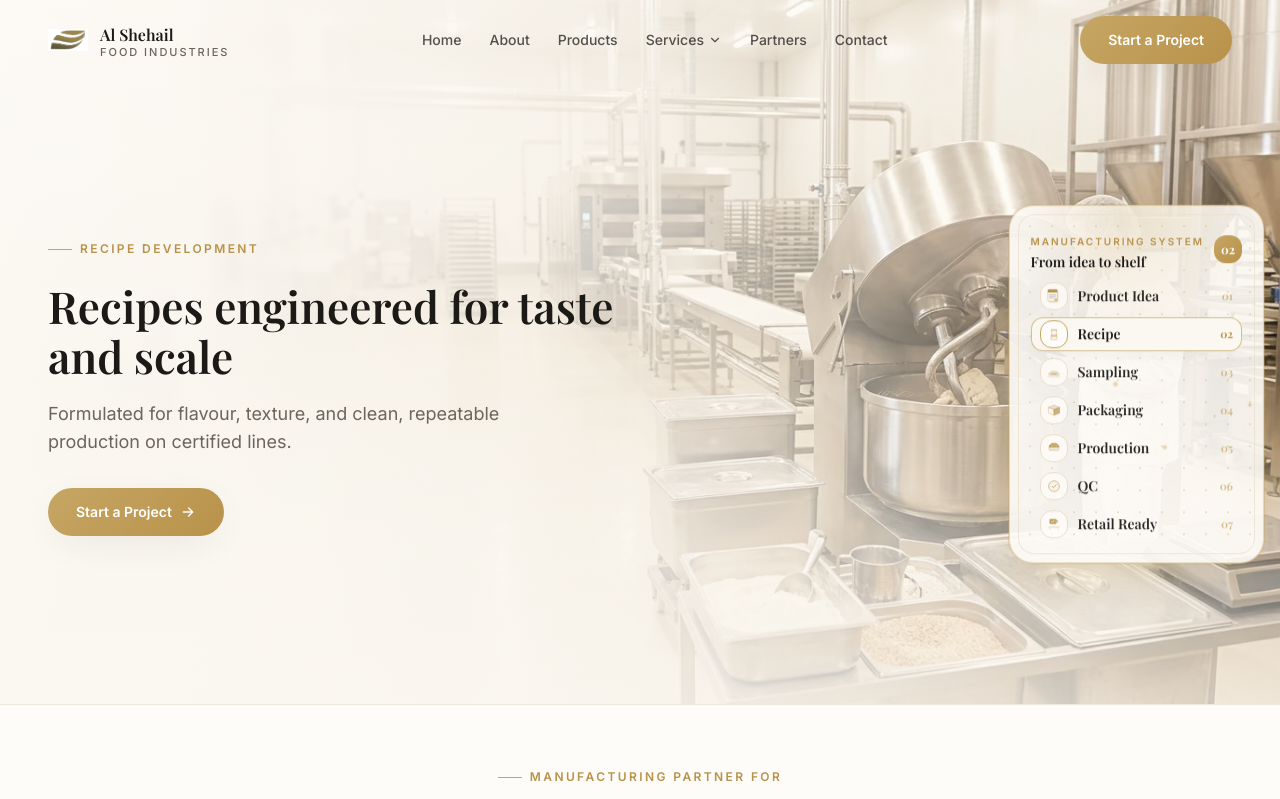
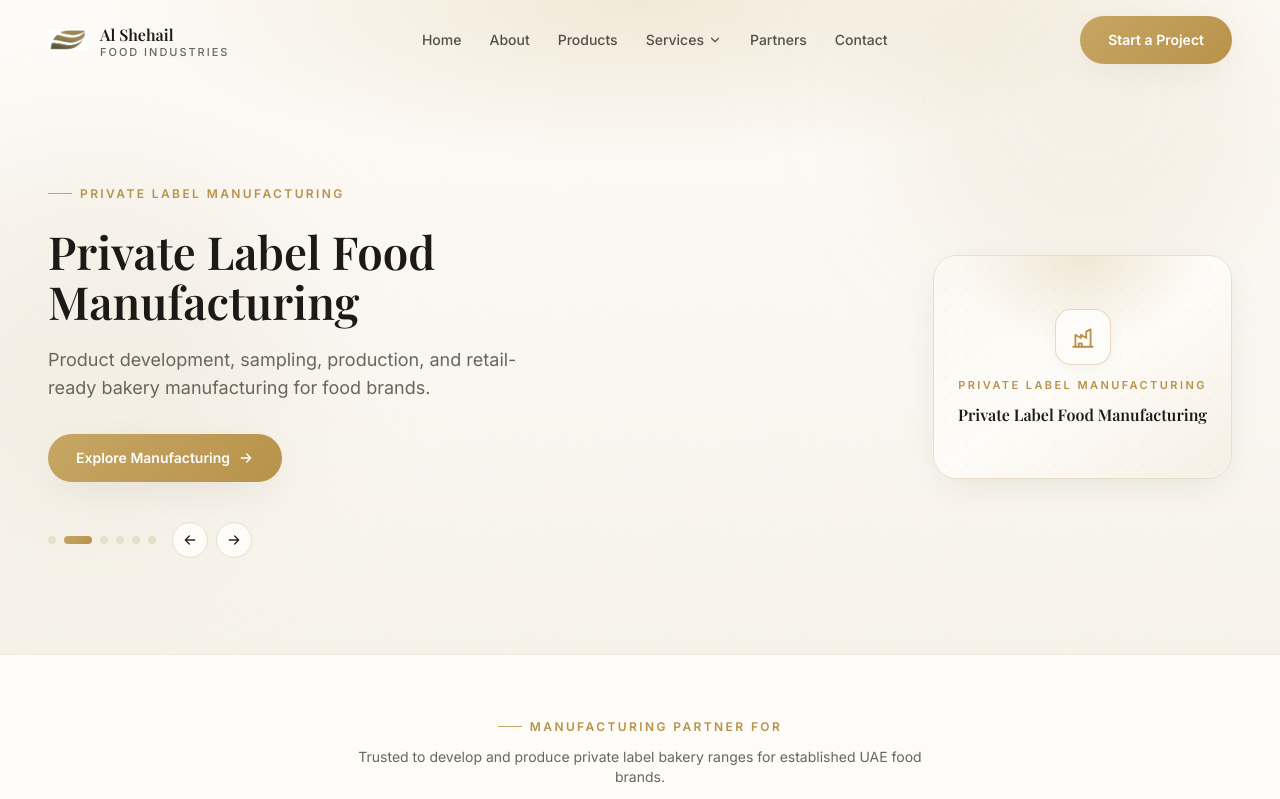
Before and after one commit to Ma7mdYehia/al-shehail-food-industry-landing-page, a Next.js app: page / in a window 1280 px wide. Shown: the top 799 px of the page. Built offline with nearby package versions, Linux system fonts and the light colour scheme; a web font is replaced by a local one.

Commit message:
Refactor hero into service ecosystem slider
Co-Authored-By: Claude Opus 4.8 <noreply@anthropic.com>
Claude-Session: https://claude.ai/code/session_01FYCJKz6WipxMBpvd4besZg

```diff
--- a/components/hero/HeroSlider.tsx
+++ b/components/hero/HeroSlider.tsx
@@ -2,52 +2,53 @@
 
 import Image from "next/image";
 import { useEffect, useState } from "react";
-import { heroSlides, type HeroTrustIcon } from "@/lib/content";
-import { assets, hasAsset, getAssetAlt } from "@/lib/assets";
-import HeroSystem from "./HeroSystem";
+import {
+  homepageHeroSlides,
+  type EcosystemHeroService,
+  type EcosystemHeroSlide,
+} from "@/lib/homepageEcosystem";
+import {
+  ProductionIcon,
+  PackagingIcon,
+  RetailIcon,
+  DevelopIcon,
+} from "@/components/Icons";
 
-// Calm autoplay cadence — slow enough to read each stage.
-const AUTOPLAY_MS = 5500;
+// Calm autoplay cadence — slow enough to read each slide.
+const AUTOPLAY_MS = 6000;
 
-/** Small premium trust-point icon set, matching the warm gold identity. */
-function TrustIcon({ name }: { name: HeroTrustIcon }) {
-  const common = {
-    width: 16,
-    height: 16,
-    viewBox: "0 0 24 24",
-    fill: "none",
-    stroke: "currentColor",
-    strokeWidth: 1.8,
-    strokeLinecap: "round" as const,
-    strokeLinejoin: "round" as const,
-    "aria-hidden": true,
-  };
-  switch (name) {
-    case "shield-check":
-      return (
-        <svg {...common}>
-          <path d="M12 3l7 3v5c0 4.4-3 7.6-7 9-4-1.4-7-4.6-7-9V6l7-3z" />
-          <path d="M9 12l2 2 4-4.5" />
-        </svg>
-      );
-    case "label":
-      return (
-        <svg {...common}>
-          <path d="M3 8a2 2 0 012-2h7l9 6-9 6H5a2 2 0 01-2-2V8z" />
-          <circle cx="7.5" cy="12" r="1.1" />
-        </svg>
-      );
-    case "truck":
-      return (
-        <svg {...common}>
-          <path d="M3 7h11v8H3z" />
-          <path d="M14 10h4l3 3v2h-7z" />
-          <circle cx="7" cy="17" r="1.6" />
-          <circle cx="17" cy="17" r="1.6" />
-        </svg>
-      );
-  }
+/** Small ecosystem glyph (four connected nodes) for the opening/closing slides. */
+function EcosystemIcon({ width = 22, height = 22 }: { width?: number; height?: number }) {
+  return (
+    <svg
+      width={width}
+      height={height}
+      viewBox="0 0 24 24"
+      fill="none"
+      stroke="currentColor"
+      strokeWidth="1.8"
+      strokeLinecap="round"
+      strokeLinejoin="round"
+      aria-hidden
+    >
+      <rect x="4" y="4" width="6" height="6" rx="1.5" />
+      <rect x="14" y="4" width="6" height="6" rx="1.5" />
+      <rect x="4" y="14" width="6" height="6" rx="1.5" />
+      <rect x="14" y="14" width="6" height="6" rx="1.5" />
+    </svg>
+  );
 }
+
+const SERVICE: Record<
+  EcosystemHeroService,
+  { label: string; Icon: (p: { width?: number; height?: number }) => JSX.Element }
+> = {
+  ecosystem: { label: "Al Shehail Ecosystem", Icon: EcosystemIcon },
+  manufacturing: { label: "Private Label Manufacturing", Icon: ProductionIcon },
+  "brand-design": { label: "Packaging & Brand Design", Icon: PackagingIcon },
+  distribution: { label: "Distribution & Retail Reach", Icon: RetailIcon },
+  "digital-marketing": { label: "Food Digital Marketing", Icon: DevelopIcon },
+};
 
 function usePrefersReducedMotion() {
   const [reduced, setReduced] = useState(false);
@@ -61,153 +62,192 @@ function usePrefersReducedMotion() {
   return reduced;
 }
 
+function ArrowIcon() {
+  return (
+    <svg
+      width="16"
+      height="16"
+      viewBox="0 0 24 24"
+      fill="none"
+      stroke="currentColor"
+      strokeWidth="2"
+      strokeLinecap="round"
+      strokeLinejoin="round"
+      aria-hidden
+    >
+      <path d="M5 12h14M13 6l6 6-6 6" />
+    </svg>
+  );
+}
+
+/** Right-side media frame: renders the slide video/image when present, or a
+ *  premium service-themed fallback panel when the asset isn't supplied yet. */
+function HeroMedia({ slide }: { slide: EcosystemHeroSlide }) {
+  const { label, Icon } = SERVICE[slide.service];
+
+  return (
+    <div className="relative aspect-[4/3] w-full overflow-hidden rounded-3xl border border-sand bg-warmwhite shadow-soft">
+      {slide.type === "video" && slide.media ? (
+        <video
+          autoPlay
+          muted
+          loop
+          playsInline
+          preload="metadata"
+          aria-hidden
+          className="absolute inset-0 h-full w-full object-cover"
+        >
+          <source src={slide.media} type="video/mp4" />
+        </video>
+      ) : slide.media ? (
+        <Image
+          src={slide.media}
+          alt={slide.title}
+          fill
+          sizes="(max-width: 1024px) 100vw, 40vw"
+          priority
+          className="object-cover"
+        />
+      ) : (
+        // Premium fallback — no broken media, just a warm service panel.
+        <>
+          <div className="absolute inset-0 bg-gradient-to-br from-cream via-warmwhite to-beige/70" />
+          <div className="oven-glow pointer-events-none absolute inset-0" aria-hidden />
+          <div className="bg-dotted-gold pointer-events-none absolute inset-0 opacity-30" aria-hidden />
+          <div className="relative flex h-full flex-col items-center justify-center gap-3 px-6 text-center">
+            <span className="flex h-14 w-14 items-center justify-center rounded-2xl border border-champagne/40 bg-warmwhite text-gold shadow-card">
+              <Icon width={26} height={26} />
+            </span>
+            <span className="text-[11px] font-semibold uppercase tracking-[0.22em] text-gold">
+              {label}
+            </span>
+            <span className="max-w-xs font-serif text-base font-semibold leading-tight text-ink">
+              {slide.title}
+            </span>
+          </div>
+        </>
+      )}
+    </div>
+  );
+}
+
 export default function HeroSlider() {
   const [active, setActive] = useState(0);
   const [paused, setPaused] = useState(false);
   const reducedMotion = usePrefersReducedMotion();
 
-  // The interactive system only renders when no real factory photo exists.
-  const showSystem = !hasAsset(assets.factory.exterior);
+  const count = homepageHeroSlides.length;
+  const slide = homepageHeroSlides[active];
+  const service = SERVICE[slide.service];
 
-  // Slow, calm autoplay — paused on hover/focus and under reduced-motion.
+  const go = (i: number) => setActive(((i % count) + count) % count);
+
   useEffect(() => {
-    if (!showSystem || paused || reducedMotion) return;
+    if (paused || reducedMotion) return;
     const id = window.setInterval(
-      () => setActive((i) => (i + 1) % heroSlides.length),
+      () => setActive((i) => (i + 1) % count),
       AUTOPLAY_MS
     );
     return () => window.clearInterval(id);
-  }, [showSystem, paused, reducedMotion]);
-
-  const slide = heroSlides[active];
+  }, [paused, reducedMotion, count]);
 
   return (
     <div
-      className="relative flex min-h-[88vh] items-center overflow-hidden pt-32 pb-20 sm:pt-36 lg:min-h-[44rem] lg:pt-44 lg:pb-28"
+      className="relative flex items-center pt-32 pb-16 sm:pt-36 lg:min-h-[40rem] lg:pt-44 lg:pb-24"
       onMouseEnter={() => setPaused(true)}
       onMouseLeave={() => setPaused(false)}
       onFocusCapture={() => setPaused(true)}
       onBlurCapture={() => setPaused(false)}
     >
-      {/* Active stage banner — a full-bleed cinematic layer that fills the whole
-          hero area beneath the header, all the way to the bottom edge. Warm
-          gradient overlays keep the left copy very readable while letting more
-          of the image breathe on the right. All stage images are stacked and
-          cross-faded by opacity to avoid layout shift and re-mounting. */}
-      <div className="pointer-events-none absolute inset-0 -z-[5] overflow-hidden">
-        {heroSlides.map((s, i) => (
-          <Image
-            key={s.image}
-            src={s.image}
-            alt={s.imageAlt}
-            fill
-            sizes="100vw"
-            priority={i === 0}
-            aria-hidden={i !== active}
-            className={`object-cover object-center transition-opacity duration-700 ease-out ${
-              i === active ? "opacity-100" : "opacity-0"
-            }`}
-          />
-        ))}
-        {/* Warm readability overlays — stronger cream wash on the left for the
-            copy, more image visibility kept on the right. */}
-        <div className="absolute inset-0 bg-gradient-to-r from-cream via-cream/85 to-cream/20 sm:via-cream/70 sm:to-transparent" />
-        <div className="absolute inset-0 bg-gradient-to-t from-cream/70 via-transparent to-warmwhite/35" />
-        {/* Stronger wash on mobile where copy sits over the image */}
-        <div className="absolute inset-0 bg-cream/55 sm:bg-transparent" />
-      </div>
+      <div className="container-x relative">
+        <div className="grid items-center gap-10 lg:grid-cols-2 lg:gap-12">
+          {/* Copy */}
+          <div className="max-w-xl">
+            <span className="eyebrow">
+              <span className="h-px w-6 bg-champagne" />
+              {service.label}
+            </span>
 
-      <div className="container-x relative">
-      <div className="max-w-xl animate-fade-up">
-        {slide.eyebrow && (
-          <span className="eyebrow">
-            <span className="h-px w-6 bg-champagne" />
-            {slide.eyebrow}
-          </span>
-        )}
+            <h1
+              key={`t-${active}`}
+              className="heading-serif mt-6 max-w-xl animate-fade-up text-4xl leading-[1.12] sm:text-[2.4rem] lg:text-[2.85rem] lg:leading-[1.1]"
+            >
+              {slide.title}
+            </h1>
 
-        {/* key re-triggers the subtle fade between slide variants */}
-        <h1
-          key={`t-${active}`}
-          className="heading-serif mt-6 max-w-xl animate-fade-up text-4xl leading-[1.12] sm:text-[2.4rem] lg:text-[2.75rem] lg:leading-[1.12]"
-        >
-          {slide.title}
-        </h1>
+            <p
+              key={`d-${active}`}
+              className="mt-5 max-w-lg animate-fade-up text-base leading-relaxed text-stone sm:text-lg"
+            >
+              {slide.subtitle}
+            </p>
 
-        <p
-          key={`d-${active}`}
-          className="mt-5 max-w-lg animate-fade-up text-base leading-relaxed text-stone sm:text-lg"
-        >
-          {slide.description}
-        </p>
+            <div className="mt-8 flex flex-wrap gap-4">
+              <a href={slide.primaryCta.href} className="btn-primary group">
+                {slide.primaryCta.label}
+                <span className="transition-transform duration-300 group-hover:translate-x-0.5">
+                  <ArrowIcon />
+                </span>
+              </a>
+              {slide.secondaryCta && (
+                <a href={slide.secondaryCta.href} className="btn-secondary">
+                  {slide.secondaryCta.label}
+                </a>
+              )}
+            </div>
 
-        {slide.ctaLabel && (
-          <div className="mt-8">
-            <a href={slide.ctaHref ?? "/contact"} className="btn-primary group">
-              {slide.ctaLabel}
-              <svg
-                className="transition-transform duration-300 group-hover:translate-x-0.5"
-                width="16"
-                height="16"
-                viewBox="0 0 24 24"
-                fill="none"
-                stroke="currentColor"
-                strokeWidth="2"
-                strokeLinecap="round"
-                strokeLinejoin="round"
-                aria-hidden
-              >
-                <path d="M5 12h14M13 6l6 6-6 6" />
-              </svg>
-            </a>
-          </div>
-        )}
-
-        {slide.trustPoints && slide.trustPoints.length > 0 && (
-          <div className="mt-10 flex flex-wrap gap-2.5">
-            {slide.trustPoints.map((point) => (
-              <span
-                key={point.label}
-                className="inline-flex items-center gap-2 rounded-full border border-sand bg-warmwhite/80 px-3.5 py-1.5 text-xs font-semibold text-charcoal"
-              >
-                <span className="text-gold">
-                  <TrustIcon name={point.icon} />
-                </span>
-                {point.label}
-              </span>
-            ))}
-          </div>
-        )}
-      </div>
-
-      {/* Hero visual — a compact floating control panel layered over the image.
-          On large screens it stays vertically centered inside the safe hero area
-          so all seven stage tabs remain visible; on mobile it sits in normal flow
-          beneath the text. Real factory photo replaces it when available. */}
-      {/* Outer element owns the desktop centering transform (lg:-translate-y-1/2).
-          The fade-up entrance animation lives on the inner wrapper so its
-          transform keyframes don't clobber the centering — otherwise the card
-          drops to top:50% and its lower tabs get clipped by the hero edge. */}
-      <div className="mt-12 sm:max-w-xs lg:absolute lg:right-0 lg:top-1/2 lg:z-10 lg:mt-0 lg:max-w-none lg:-translate-y-1/2 xl:right-4">
-        <div className="animate-fade-up [animation-delay:120ms]">
-          {showSystem ? (
-            <HeroSystem active={slide.step} onSelect={setActive} />
-          ) : (
-            <div className="glow-border relative overflow-hidden rounded-3xl bg-warmwhite p-3 shadow-soft lg:w-72">
-              <div className="relative overflow-hidden rounded-2xl">
-                <Image
-                  src={assets.factory.exterior as string}
-                  alt={getAssetAlt("exterior")}
-                  width={720}
-                  height={480}
-                  priority
-                  className="aspect-[3/2] w-full object-cover"
-                />
+            {/* Slider controls */}
+            <div className="mt-10 flex items-center gap-4">
+              <div className="flex items-center gap-2" role="tablist" aria-label="Hero slides">
+                {homepageHeroSlides.map((s, i) => {
+                  const isActive = i === active;
+                  return (
+                    <button
+                      key={s.key}
+                      type="button"
+                      role="tab"
+                      aria-selected={isActive}
+                      aria-label={`Slide ${i + 1}: ${SERVICE[s.service].label}`}
+                      onClick={() => go(i)}
+                      className={`h-2 rounded-full transition-all duration-300 ${
+                        isActive
+                          ? "w-7 bg-gold-gradient"
+                          : "w-2 bg-sand hover:bg-champagne/70"
+                      }`}
+                    />
+                  );
+                })}
+              </div>
+              <div className="flex items-center gap-2">
+                <button
+                  type="button"
+                  onClick={() => go(active - 1)}
+                  aria-label="Previous slide"
+                  className="flex h-9 w-9 items-center justify-center rounded-full border border-sand bg-warmwhite text-charcoal transition-colors hover:border-champagne hover:text-gold focus:outline-none focus-visible:ring-2 focus-visible:ring-champagne"
+                >
+                  <span className="rotate-180">
+                    <ArrowIcon />
+                  </span>
+                </button>
+                <button
+                  type="button"
+                  onClick={() => go(active + 1)}
+                  aria-label="Next slide"
+                  className="flex h-9 w-9 items-center justify-center rounded-full border border-sand bg-warmwhite text-charcoal transition-colors hover:border-champagne hover:text-gold focus:outline-none focus-visible:ring-2 focus-visible:ring-champagne"
+                >
+                  <ArrowIcon />
+                </button>
               </div>
             </div>
-          )}
+          </div>
+
+          {/* Media frame */}
+          <div className="order-first lg:order-none lg:justify-self-end lg:max-w-md">
+            <div key={`m-${active}`} className="animate-fade-up [animation-delay:100ms]">
+              <HeroMedia slide={slide} />
+            </div>
+          </div>
         </div>
-      </div>
       </div>
     </div>
   );
```
